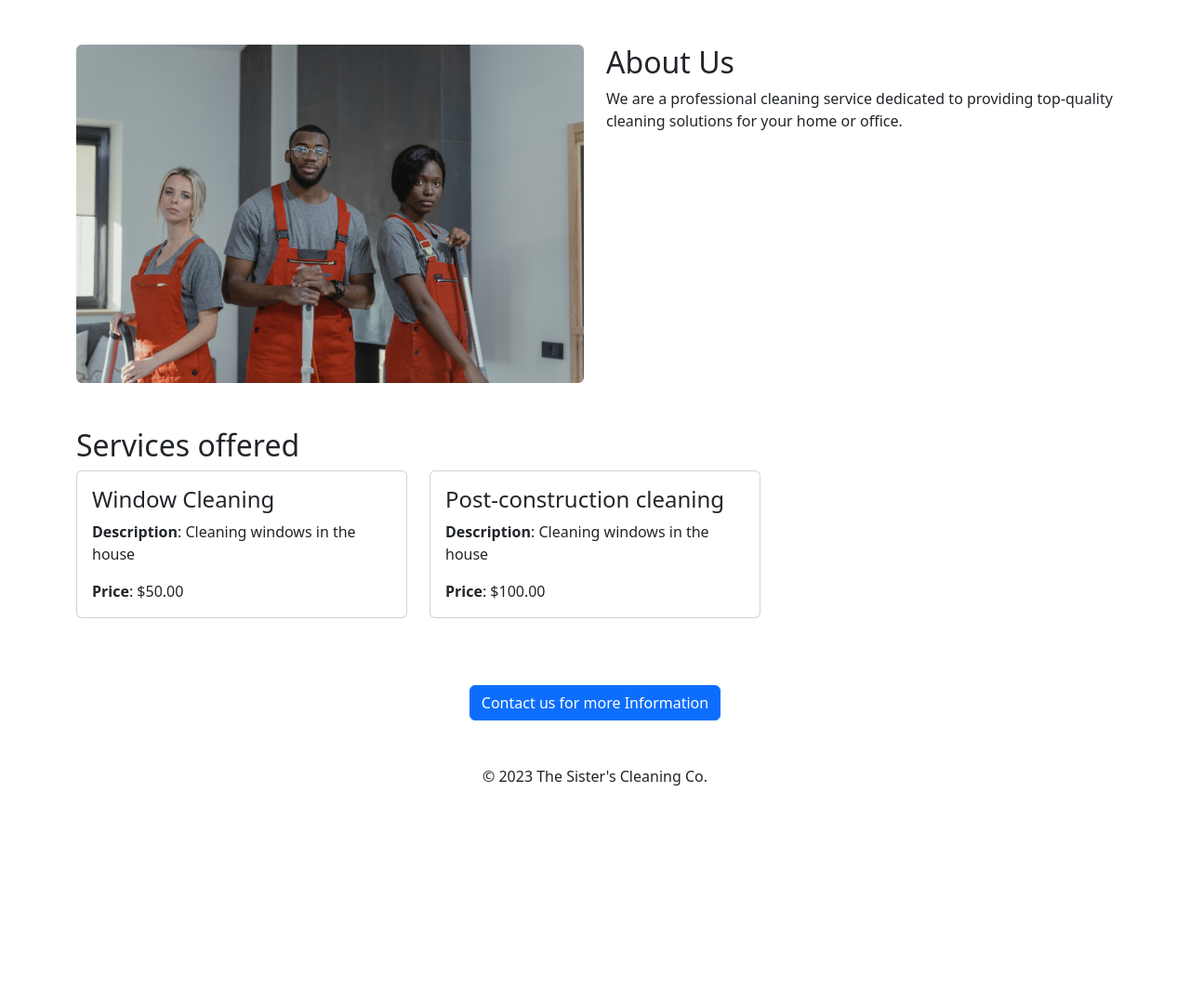
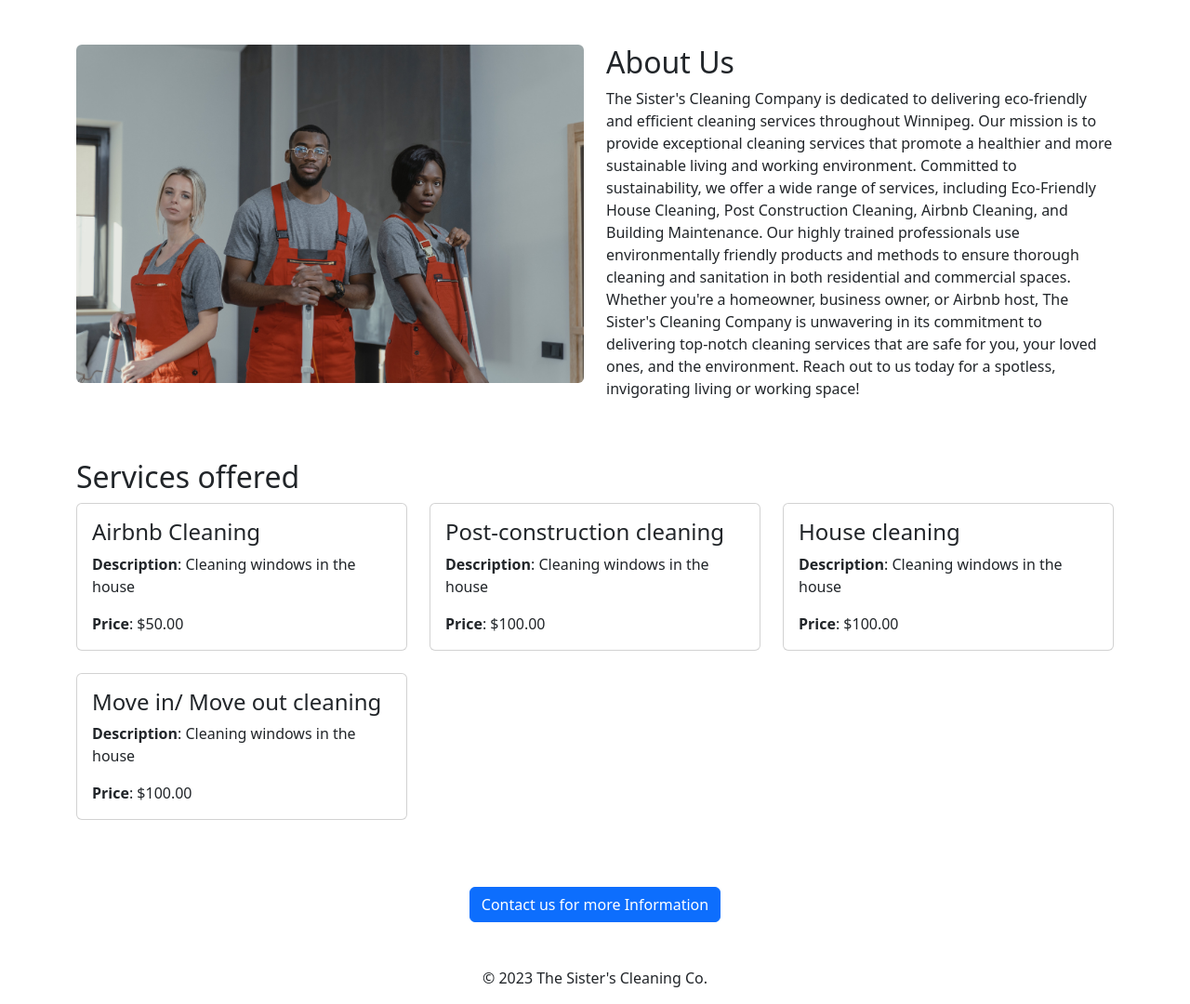
Before and after one commit to Kmodeste101/The-Sisters-Cleaning, a Flask app: page / in a window 1280 px wide. Shown: the part 230-1310 px from the top of the page at 93% size. Before the commit the page ends 1075 px from the top, so only its background shows below. Run offline with Flask 3, Linux system fonts and the light colour scheme.

Commit message:
added more services

```diff
--- a/app.py
+++ b/app.py
@@ -2,26 +2,33 @@ from flask import Flask, render_template, request, redirect, url_for
 
 app = Flask(__name__)
 
-SERVICES = [
-  {
-  'id': 1,
-  'title': 'Window Cleaning',
-  'description': 'Cleaning windows in the house',
-  'cost': '$50.00'
+SERVICES = [{
+    'id': 1,
+    'title': 'Airbnb Cleaning',
+    'description': 'Cleaning windows in the house',
+    'cost': '$50.00'
+}, {
+    'id': 2,
+    'title': 'Post-construction cleaning',
+    'description': 'Cleaning windows in the house',
+    'cost': '$100.00'
+}, {
+    'id': 3,
+    'title': 'House cleaning',
+    'description': 'Cleaning windows in the house',
+    'cost': '$100.00'
+}, {
+    'id': 4,
+    'title': 'Move in/ Move out cleaning',
+    'description': 'Cleaning windows in the house',
+    'cost': '$100.00'
+}]
 
-},
-  {'id':2,
-  'title':'Post-construction cleaning',
-  'description':'Cleaning windows in the house',
-  'cost':'$100.00'
-
-  }
-]
 
 @app.route("/")
 def home():
-  return render_template('home.html',
-                         services = SERVICES)
+  return render_template('home.html', services=SERVICES)
+
 
 @app.route("/booking")
 def booking():
@@ -32,5 +39,6 @@ def booking():
 def contact():
   return render_template('contact.html')
 
-if__name__="__main__"
-app.run(host='0.0.0.0',debug=True)
+
+if__name__ = "__main__"
+app.run(host='0.0.0.0', debug=True)
--- a/templates/home.html
+++ b/templates/home.html
@@ -21,7 +21,7 @@
       <div class="col-md-6">
         <section>
           <h2>About Us</h2>
-          <p>We are a professional cleaning service dedicated to providing top-quality cleaning solutions for your home or office.</p>
+          <p>The Sister's Cleaning Company is dedicated to delivering eco-friendly and efficient cleaning services throughout Winnipeg. Our mission is to provide exceptional cleaning services that promote a healthier and more sustainable living and working environment. Committed to sustainability, we offer a wide range of services, including Eco-Friendly House Cleaning, Post Construction Cleaning, Airbnb Cleaning, and Building Maintenance. Our highly trained professionals use environmentally friendly products and methods to ensure thorough cleaning and sanitation in both residential and commercial spaces. Whether you're a homeowner, business owner, or Airbnb host, The Sister's Cleaning Company is unwavering in its commitment to delivering top-notch cleaning services that are safe for you, your loved ones, and the environment. Reach out to us today for a spotless, invigorating living or working space!</p>
         </section>
       </div>
     </div>
```
Also changed, not shown: 1 other file.
